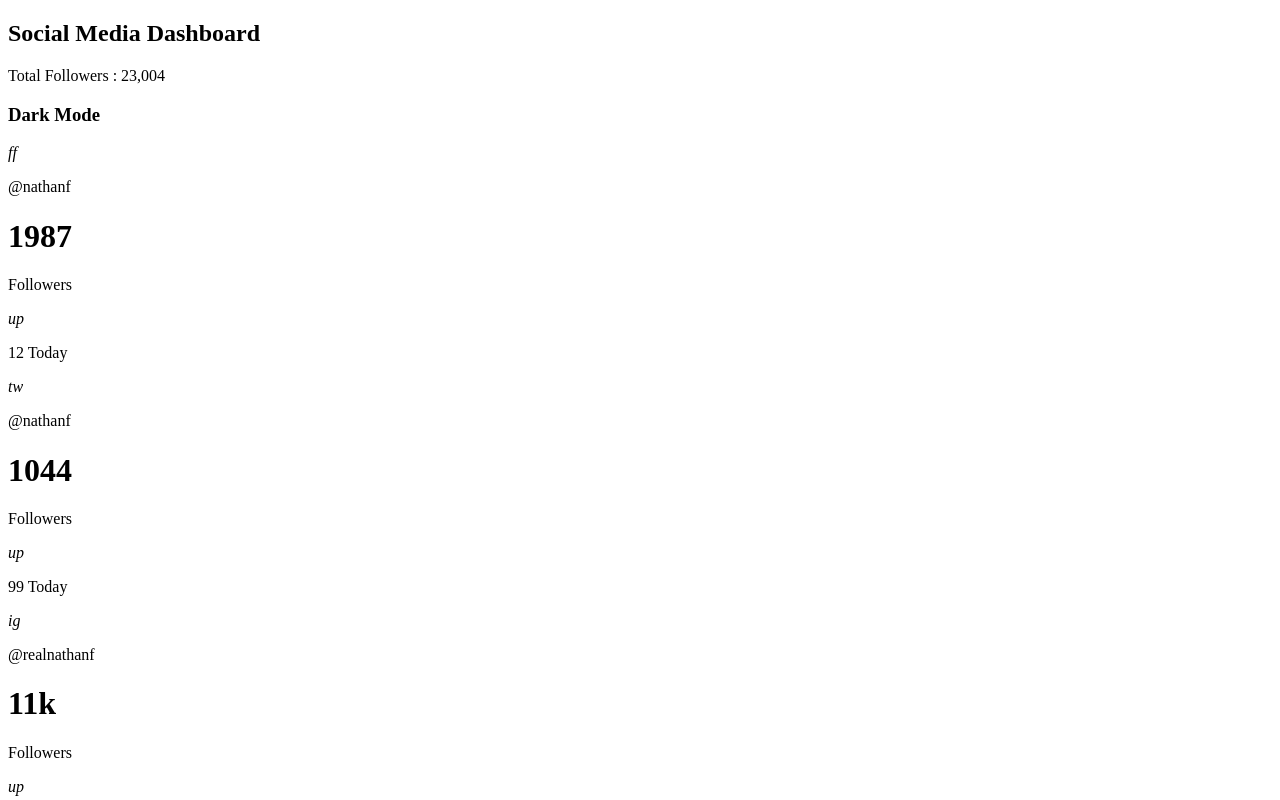
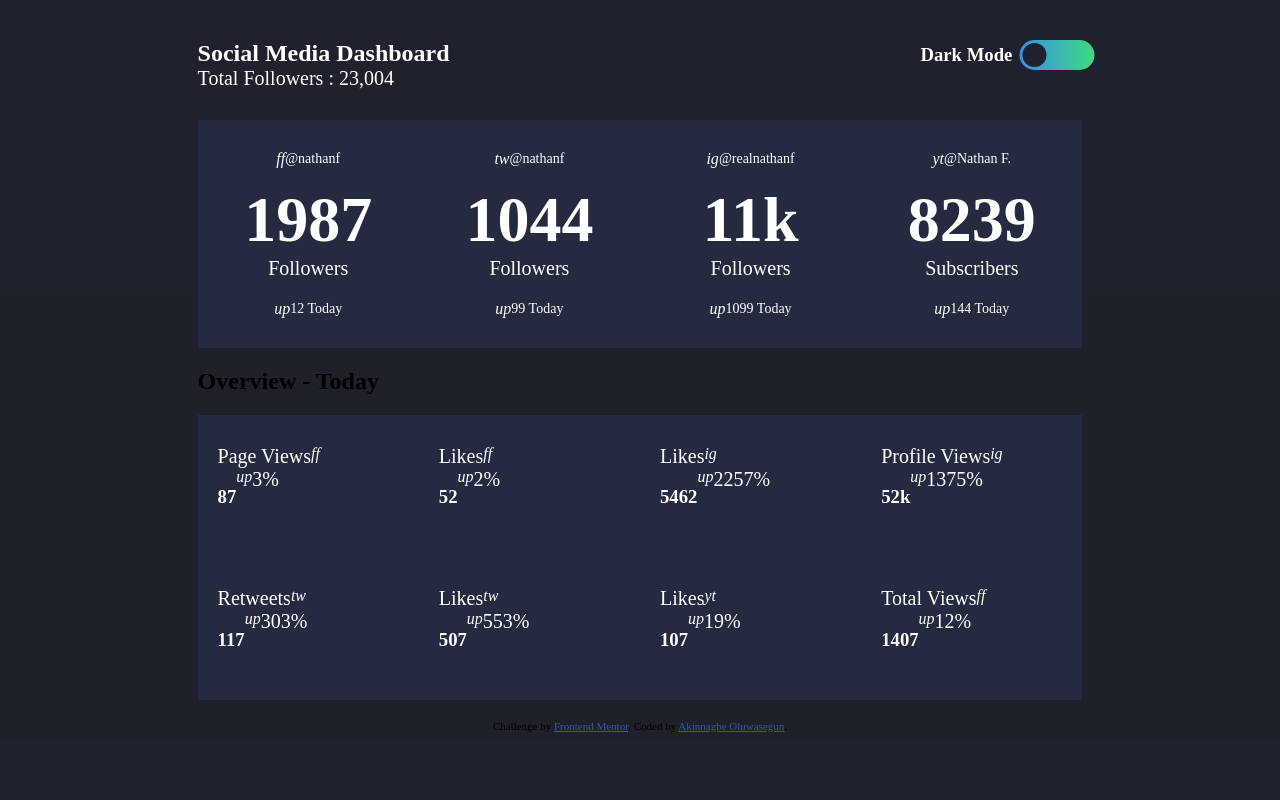
Before and after one commit to 1stmuse/socila-media-FEMentor, a plain HTML site: page index.html in a window 1280 px wide. Shown: the top 800 px of the page. Drawn offline with Linux system fonts and the light colour scheme.

Commit message:
added some styling

```diff
--- a/index.html
+++ b/index.html
@@ -9,114 +9,123 @@
   <title>Frontend Mentor | [Challenge Name Here]</title>
 
   <!-- Feel free to remove these styles or customise in your own stylesheet 👍 -->
+  <link rel="stylesheet" href="./style.css">
   <style>
     .attribution { font-size: 11px; text-align: center; }
     .attribution a { color: hsl(228, 45%, 44%); }
   </style>
 </head>
 <body>
-  <header>
-    <div>
+  <main>
+    <header class="flex">
+      <div class="title flex">
         <h2>Social Media Dashboard</h2>
         <p>Total Followers : 23,004</p>
       </div>
+      <div class="mode flex">
+        <h3>Dark Mode</h3>
         <div>
-      <h3>Dark Mode</h3>
+          <input type="checkbox" id="checkbox" class="checkbox">
+          <label for="checkbox" class="label"><div class="ball"></div></label>
+        </div>
       </div>
     </header>
 
-  <div>
-    <div>
-      <div><i>ff</i><p>@nathanf</p></div>
+    <div class="grid grid1">
+      <div class='flex card center'>
+        <div class='flex center media'><i>ff</i><p>@nathanf</p></div>
         <h1>1987</h1>
         <p>Followers</p>
-      <div><i>up</i><p>12 Today</p>
+        <div class='flex center media med-bottom'><i>up</i><p>12 Today</p></div>
       </div>
-    </div>
-    <div>
-      <div><i>tw</i><p>@nathanf</p></div>
+      <div class='flex card center'>
+        <div class='flex center media'><i>tw</i><p>@nathanf</p></div>
         <h1>1044</h1>
         <p>Followers</p>
-      <div><i>up</i><p>99 Today</p>
+        <div class='flex center media med-bottom'><i>up</i><p>99 Today</p></div>
       </div>
-    <div>
-      <div><i>ig</i><p>@realnathanf</p></div>
+      <div class='flex card center'>
+        <div class='flex center media'><i>ig</i><p>@realnathanf</p></div>
         <h1>11k</h1>
         <p>Followers</p>
-      <div><i>up</i><p>1099 Today</p>
+        <div class='flex center media med-bottom'><i>up</i><p>1099 Today</p></div>
       </div>
-      <div>
-        <div><i>yt</i><p>@Nathan F.</p></div>
+      <div class='flex card center'>
+        <div class='flex center media'><i>yt</i><p>@Nathan F.</p></div>
         <h1>8239</h1>
         <p>Subscribers</p>
-        <div><i>up</i><p>144 Today</p>
+        <div class='flex center media med-bottom'><i>up</i><p>144 Today</p></div>
       </div>
     </div>
 
-  <div><h2>Overview - Today</h2></div>
+    <div style="display: block;"><h2>Overview - Today</h2></div>
 
-  <div>
-    <div>
-      <div><p>Page Views</p> <i>ff</i></div>
-      <div>
+    <div class="grid grid2">
+      <div class='flex card'>
+        <div class='flex'><p>Page Views</p> <i>ff</i></div>
+        <div class='flex'>
           <h3>87</h3>
-        <div><i>up</i><p>3%</p>
+          <div class='flex'><i>up</i><p>3%</p></div>
         </div>
       </div>
-    <div>
-      <div><p>Likes</p> <i>ff</i></div>
-      <div>
+      <div class='flex card'>
+        <div class='flex'><p>Likes</p> <i>ff</i></div>
+        <div class='flex'>
           <h3>52</h3>
-        <div><i>up</i><p>2%</p>
+          <div class='flex'><i>up</i><p>2%</p></div>
         </div>
       </div>
-    <div>
-      <div><p>Likes</p> <i>ig</i></div>
-      <div>
+      <div class="flex card">
+        <div class='flex'><p>Likes</p> <i>ig</i></div>
+        <div class='flex'>
           <h3>5462</h3>
-        <div><i>up</i><p>2257%</p>
+          <div class='flex'><i>up</i><p>2257%</p></div>
         </div>
       </div>
-    <div>
-      <div><p>Profile Views</p> <i>ig</i></div>
-      <div>
+      <div class='flex card'>
+        <div class='flex'><p>Profile Views</p> <i>ig</i></div>
+        <div class='flex'>
           <h3>52k</h3>
-        <div><i>up</i><p>1375%</p>
+          <div class='flex'><i>up</i><p>1375%</p></div>
         </div>
       </div>
-    <div>
-      <div><p>Retweets</p> <i>tw</i></div>
-      <div>
+      <div class='flex card'>
+        <div class='flex'><p>Retweets</p> <i>tw</i></div>
+        <div class='flex'>
           <h3>117</h3>
-        <div><i>up</i><p>303%</p>
+          <div class='flex'><i>up</i><p>303%</p></div>
         </div>
       </div>
-    <div>
-      <div><p>Likes</p> <i>tw</i></div>
-      <div>
+      <div class='flex card'>
+        <div class='flex'><p>Likes</p> <i>tw</i></div>
+        <div class='flex'>
           <h3>507</h3>
-        <div><i>up</i><p>553%</p>
+          <div class='flex'><i>up</i><p>553%</p></div>
         </div>
       </div>
-    <div>
-      <div><p>Likes</p> <i>yt</i></div>
-      <div>
+      <div class='flex card'>
+        <div class='flex'><p>Likes</p> <i>yt</i></div>
+        <div class='flex'>
           <h3>107</h3>
-        <div><i>up</i><p>19%</p>
+          <div class='flex'><i>up</i><p>19%</p></div>
         </div>
       </div>
-    <div>
-      <div><p>Total Views</p> <i>ff</i></div>
-      <div>
+      <div class='flex card'>
+        <div class='flex'><p>Total Views</p> <i>ff</i></div>
+        <div class='flex'>
           <h3>1407</h3>
-        <div><i>up</i><p>12%</p>
+          <div class='flex'><i>up</i><p>12%</p></div>
         </div>
       </div>
     </div>
+
+
+  </main>
 
   <div class="attribution">
     Challenge by <a href="https://www.frontendmentor.io?ref=challenge" target="_blank">Frontend Mentor</a>.
     Coded by <a href="#">Akinnagbe Oluwasegun</a>.
   </div>
+  <script src="./script.js"></script>
 </body>
 </html>
--- /dev/null
+++ b/style.css
@@ -0,0 +1,93 @@
+
+body{
+    background: linear-gradient(hsl(232,19%,15%) 40%, hsl(230, 17%, 14%) 5%);
+}
+p{
+    margin: 0px;
+    font-size: 20px;
+}
+main{
+    width: 70%;
+    margin: 20px auto;
+    /* border: 1px solid wheat; */
+}
+header{
+    color: hsl(0, 0%, 100%);
+    justify-content: space-between;
+    margin-bottom: 30px;
+}
+header h2{
+    margin-bottom: 0px;
+}
+.title{
+    flex-direction: column;
+}
+.mode{
+    justify-content: center;
+    align-items: center;
+}
+.mode >div{
+    position: relative;
+    display: flex;
+    justify-content: center;
+    margin-left: 20px;
+}
+.checkbox{
+    position: absolute;
+    opacity: 0;
+}
+.label{
+    position: relative;
+    display: flex;
+    width: 50px !important;
+    height: 20px;
+    transform: scale(1.5);
+    border-radius: 50px;
+    background: linear-gradient(to right, hsl(210,78%,56%), hsl(146, 68%, 55%));
+}
+.ball{
+    position: absolute !important;
+    width: 16px;
+    height: 16px;
+    top: 2px;
+    left: 2px;
+    background: hsl(232,19%,15%);
+    border-radius: 50%;
+    transition: 0.2s cubic-bezier(0.77, 0, 1, 1);
+    /* transition: 0.2s linear; */
+}
+.checkbox:checked + .label .ball{
+    transform: translateX(29px);
+    background: white;
+}
+.grid{
+    display: grid;
+    grid-row: gap 20px !important;
+    grid-template-columns: repeat(auto-fill, minmax(200px, 1fr));
+    width: 100%;
+}
+.flex{
+    display: flex;
+}
+.card{
+    flex-direction: column;
+    background-color: hsl(228, 28%, 20%);
+    color: hsl(0, 0%, 100%);
+    padding: 30px 20px;
+}
+.card h1{
+    font-size: 4em;
+    font: 700;
+    margin: 0px;
+    margin-top: 15px;
+}
+.center{
+    justify-content: center;
+    align-items: center;
+}
+.med-bottom{
+    margin-top: 20px;
+}
+.media p{
+    font-size: 14px !important;
+}
```
Also changed, not shown: script.js (added). Lines whose indentation alone changed are shown as unchanged.
